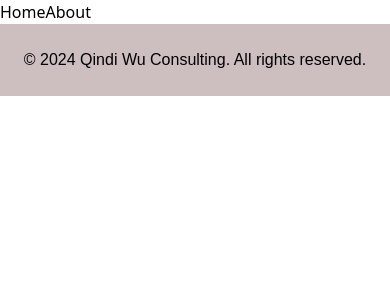
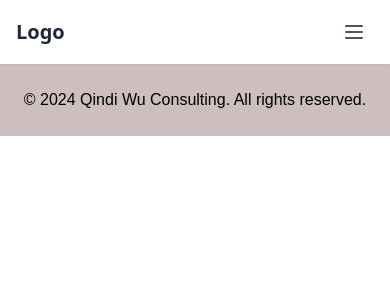
Before and after one commit to KyNaOo/showcaseQWC, a Vue app: page / in a window 390 px wide. Shown: the top 300 px of the page. Built offline with nearby package versions, Linux system fonts and the light colour scheme; a web font is replaced by a local one.

Commit message:
feat: navbar component

```diff
--- a/src/App.vue
+++ b/src/App.vue
@@ -1,17 +1,11 @@
 <script setup>
 import { RouterLink, RouterView } from "vue-router";
 import Footer from "./components/Footer.vue";
+import NavBar from "./components/NavBar.vue";
 </script>
 
 <template>
-  <header>
-    <div>
-      <nav>
-        <RouterLink to="/">Home</RouterLink>
-        <RouterLink to="/about">About</RouterLink>
-      </nav>
-    </div>
-  </header>
+  <NavBar />
 
   <RouterView />
 
--- /dev/null
+++ b/src/components/NavBar.vue
@@ -0,0 +1,106 @@
+<script setup>
+import { ref } from "vue";
+import { RouterLink } from "vue-router";
+
+const isOpen = ref(false);
+
+const toggleMenu = () => {
+  isOpen.value = !isOpen.value;
+};
+</script>
+
+<template>
+  <header class="bg-white shadow-sm sticky top-0 z-50">
+    <nav class="max-w-7xl mx-auto px-4 sm:px-6 lg:px-8">
+      <div class="flex justify-between h-16">
+        <div class="flex-shrink-0 flex items-center">
+          <RouterLink to="/" class="text-xl font-bold text-gray-800">
+            Logo
+          </RouterLink>
+        </div>
+
+        <div class="hidden sm:flex sm:space-x-8 sm:items-center">
+          <RouterLink
+            to="/"
+            class="text-gray-600 hover:text-gray-900 px-3 py-2 text-sm font-medium transition-colors duration-200"
+            active-class="text-gray-900 font-semibold"
+          >
+            Home
+          </RouterLink>
+
+          <RouterLink
+            to="/about"
+            class="text-gray-600 hover:text-gray-900 px-3 py-2 text-sm font-medium transition-colors duration-200"
+            active-class="text-gray-900 font-semibold"
+          >
+            About us
+          </RouterLink>
+        </div>
+
+        <!-- Mobile hamburger -->
+        <div class="flex items-center sm:hidden">
+          <button
+            @click="toggleMenu"
+            class="inline-flex items-center justify-center p-2 rounded-md text-gray-600 hover:text-gray-900 hover:bg-gray-100 focus:outline-none focus:ring-2 focus:ring-inset focus:ring-gray-500"
+            :aria-expanded="isOpen"
+          >
+            <span class="sr-only">Open main menu</span>
+            <svg
+              v-if="!isOpen"
+              class="block h-6 w-6"
+              xmlns="http://www.w3.org/2000/svg"
+              fill="none"
+              viewBox="0 0 24 24"
+              stroke="currentColor"
+            >
+              <path
+                stroke-linecap="round"
+                stroke-linejoin="round"
+                stroke-width="2"
+                d="M4 6h16M4 12h16M4 18h16"
+              />
+            </svg>
+            <svg
+              v-else
+              class="block h-6 w-6"
+              xmlns="http://www.w3.org/2000/svg"
+              fill="none"
+              viewBox="0 0 24 24"
+              stroke="currentColor"
+            >
+              <path
+                stroke-linecap="round"
+                stroke-linejoin="round"
+                stroke-width="2"
+                d="M6 18L18 6M6 6l12 12"
+              />
+            </svg>
+          </button>
+        </div>
+      </div>
+
+      <!-- Mobile menu -->
+      <div v-show="isOpen" class="sm:hidden">
+        <div class="pt-2 pb-3 space-y-1">
+          <RouterLink
+            to="/"
+            class="block px-3 py-2 text-base font-medium text-gray-600 hover:text-gray-900 hover:bg-gray-50 rounded-md transition-colors duration-200"
+            active-class="bg-gray-50 text-gray-900 font-semibold"
+            @click="isOpen = false"
+          >
+            Home
+          </RouterLink>
+
+          <RouterLink
+            to="/about"
+            class="block px-3 py-2 text-base font-medium text-gray-600 hover:text-gray-900 hover:bg-gray-50 rounded-md transition-colors duration-200"
+            active-class="bg-gray-50 text-gray-900 font-semibold"
+            @click="isOpen = false"
+          >
+            About
+          </RouterLink>
+        </div>
+      </div>
+    </nav>
+  </header>
+</template>
```
